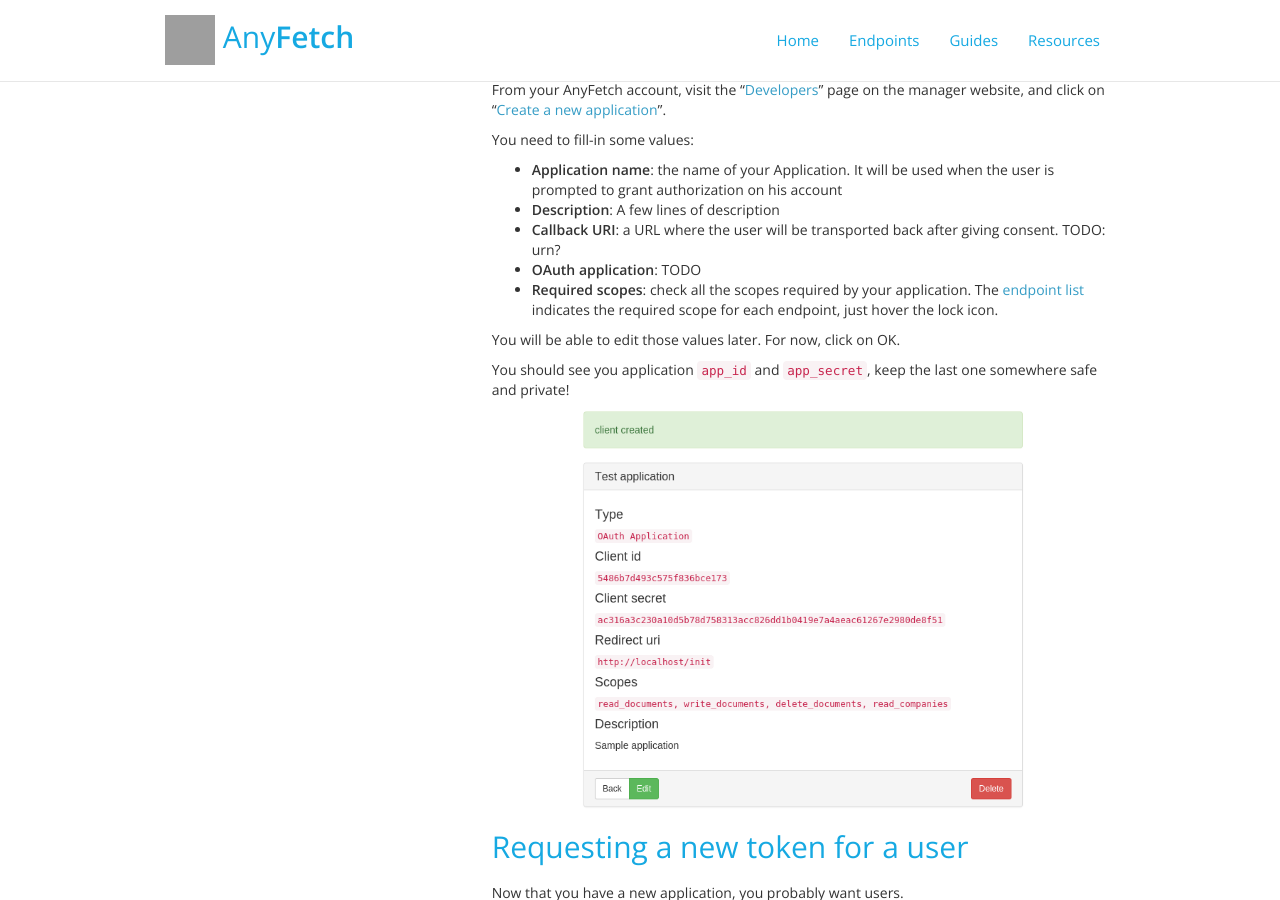
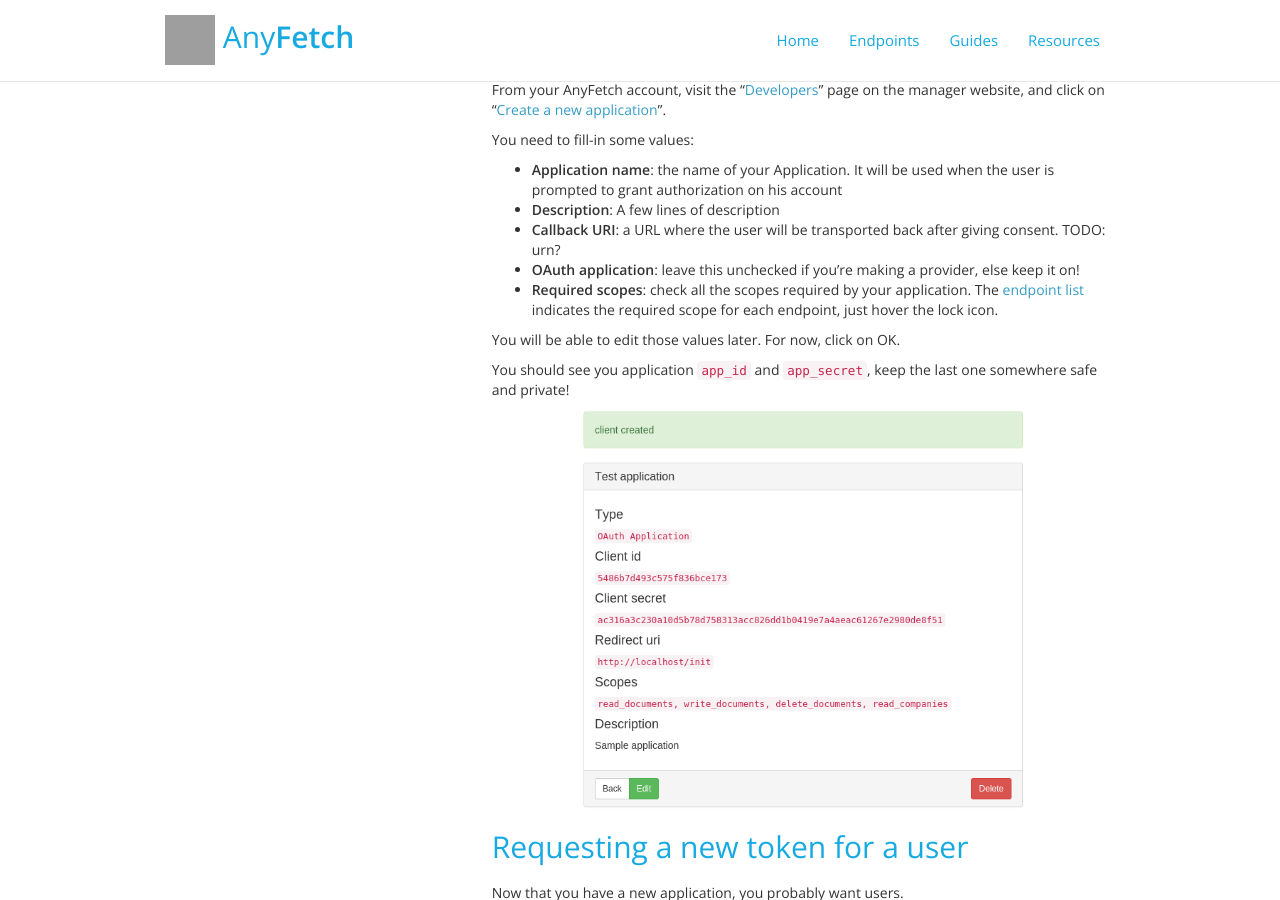
Before and after one commit to AnyFetch/developers.anyfetch.com, a Jekyll site: the page built from guides/tutorials/oauth.md, in a window 1280 px wide and 900 px high, scrolled down 586 px. Built offline with Jekyll 4.4.1, drawn with Linux system fonts in a browser that asks for light colours; nearby versions of some CDN libraries; Markdown is read by kramdown in place of the engine named in the settings; grey boxes are pictures that could not be loaded.

Commit message:
Explain OAuth application

```diff
--- a/guides/tutorials/oauth.md
+++ b/guides/tutorials/oauth.md
@@ -22,7 +22,7 @@ You need to fill-in some values:
 * **Application name**: the name of your Application. It will be used when the user is prompted to grant authorization on his account
 * **Description**: A few lines of description
 * **Callback URI**: a URL where the user will be transported back after giving consent. TODO: urn?
-* **OAuth application**: TODO
+* **OAuth application**: leave this unchecked if you're making a provider, else keep it on!
 * **Required scopes**: check all the scopes required by your application. The [endpoint list](/endpoints) indicates the required scope for each endpoint, just hover the lock icon.
 
 You will be able to edit those values later. For now, click on OK.
```
